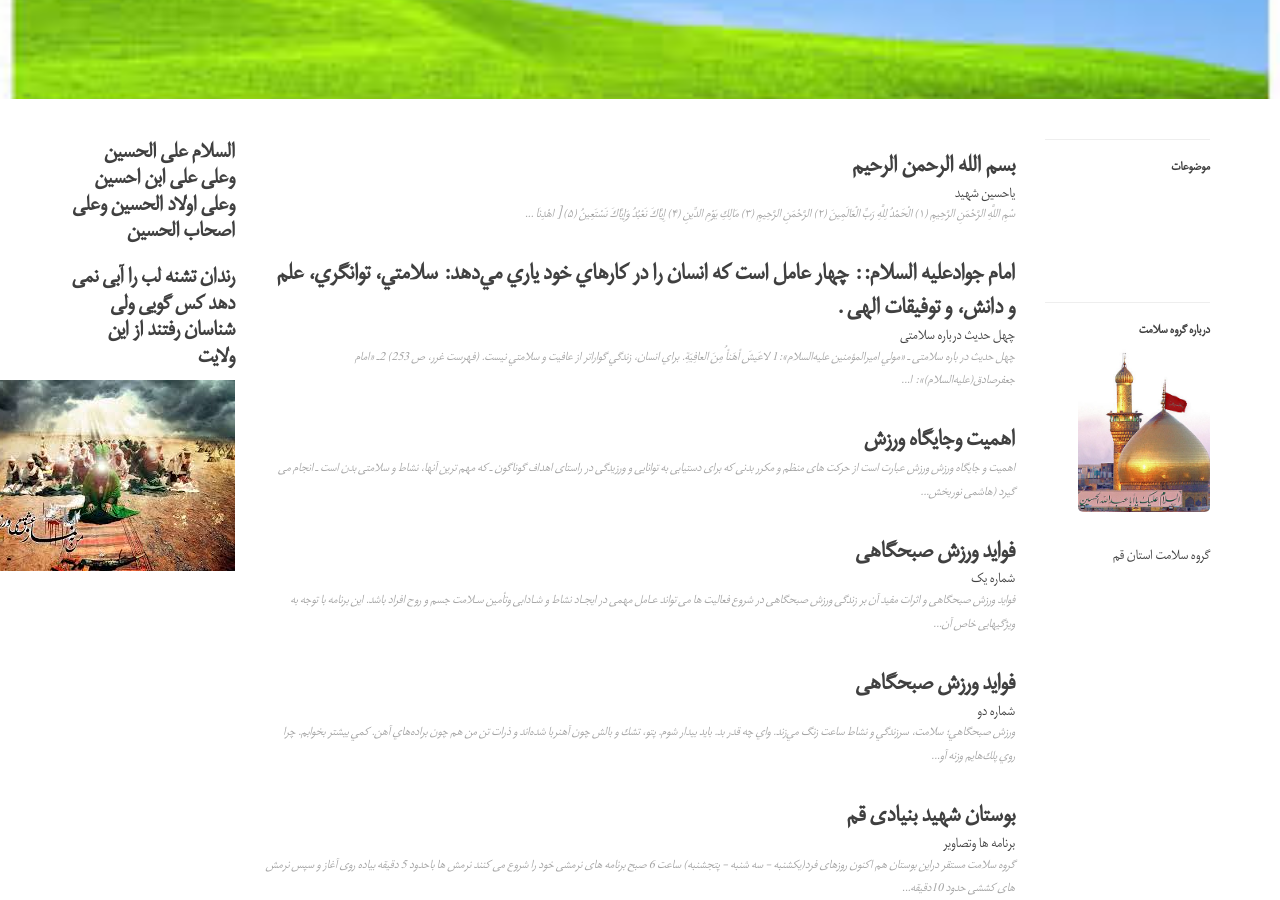
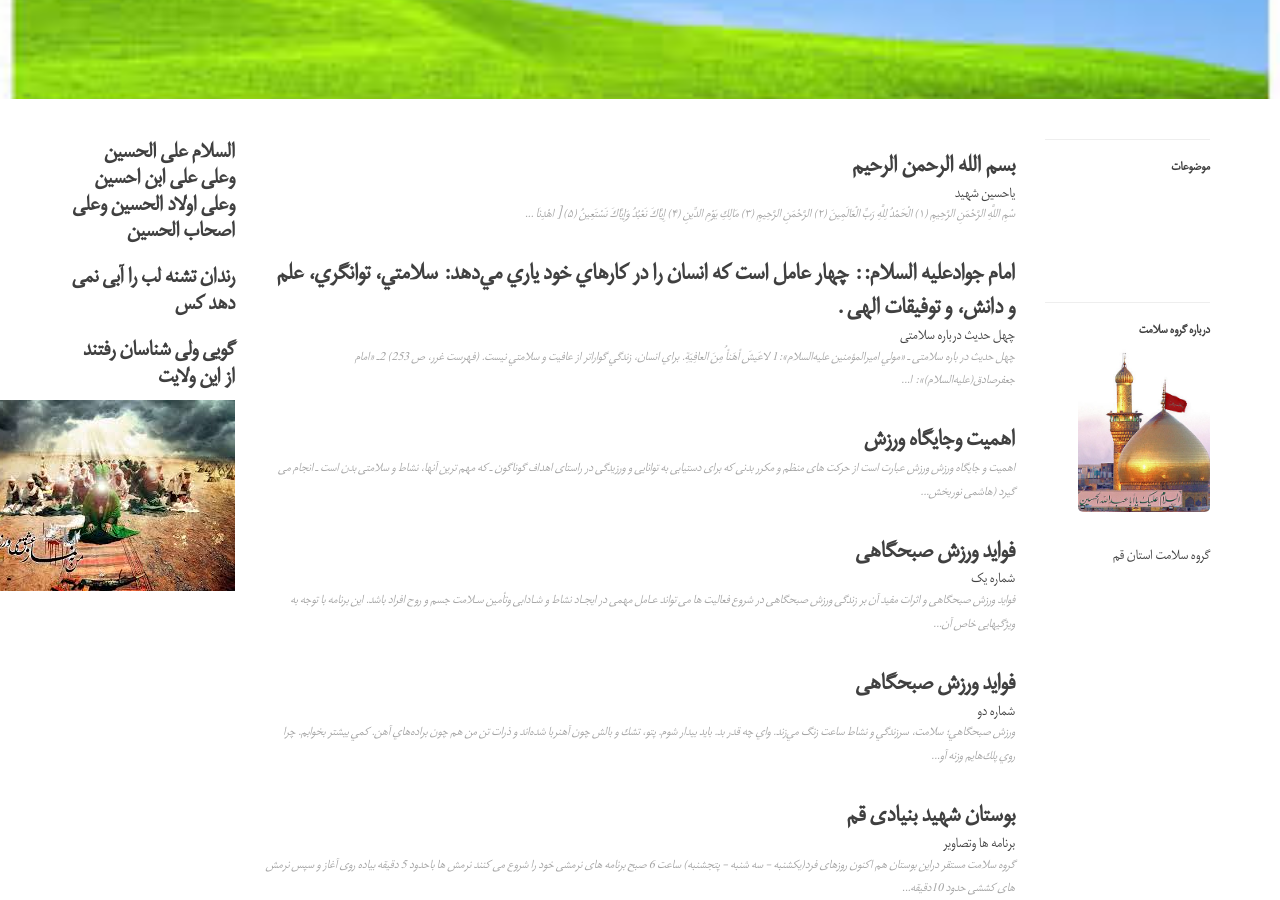
Before and after one commit to grouh-salamat/grouh-salamat.github.io, a Jekyll site: the page built from index.html, in a window 1280 px wide and 900 px high, scrolled down 319 px. Built offline with Jekyll 4.4.1, drawn with Linux system fonts in a browser that asks for light colours; the list of posts is cut into pages by our own code.

```diff
--- a/_layouts/page.html
+++ b/_layouts/page.html
@@ -73,7 +73,8 @@ layout: default
             ">
 
 <h3>السلام علی الحسین وعلی علی ابن احسین وعلی اولاد الحسین وعلی اصحاب الحسین</H3>
- <H3>رندان تشنه لب را آبی نمی دهد کس      گویی ولی شناسان رفتند از این ولایت</H3>
+ <H3>رندان تشنه لب را آبی نمی دهد کس</H3>
+ <H3> گویی ولی شناسان رفتند از این ولایت</H3>
 <img src="/img/58.jpg">
 	  </div>
 
```
